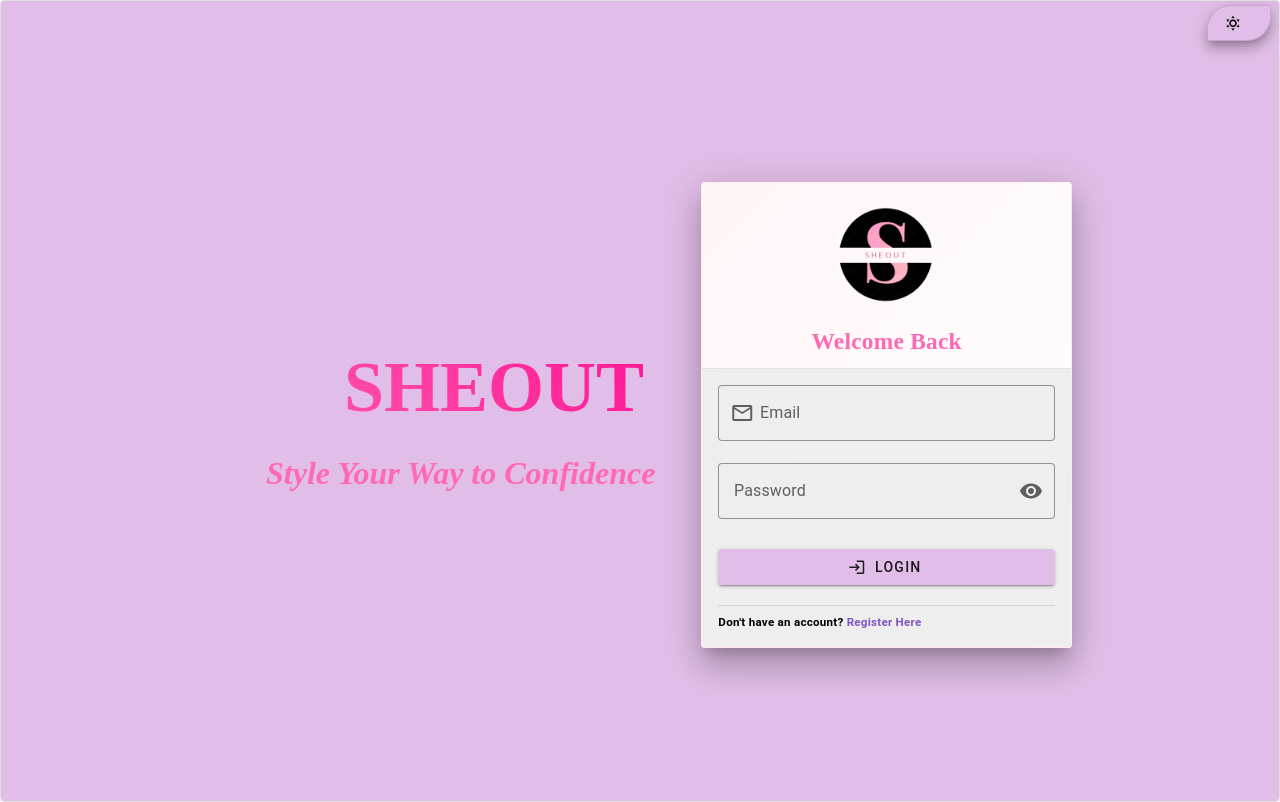
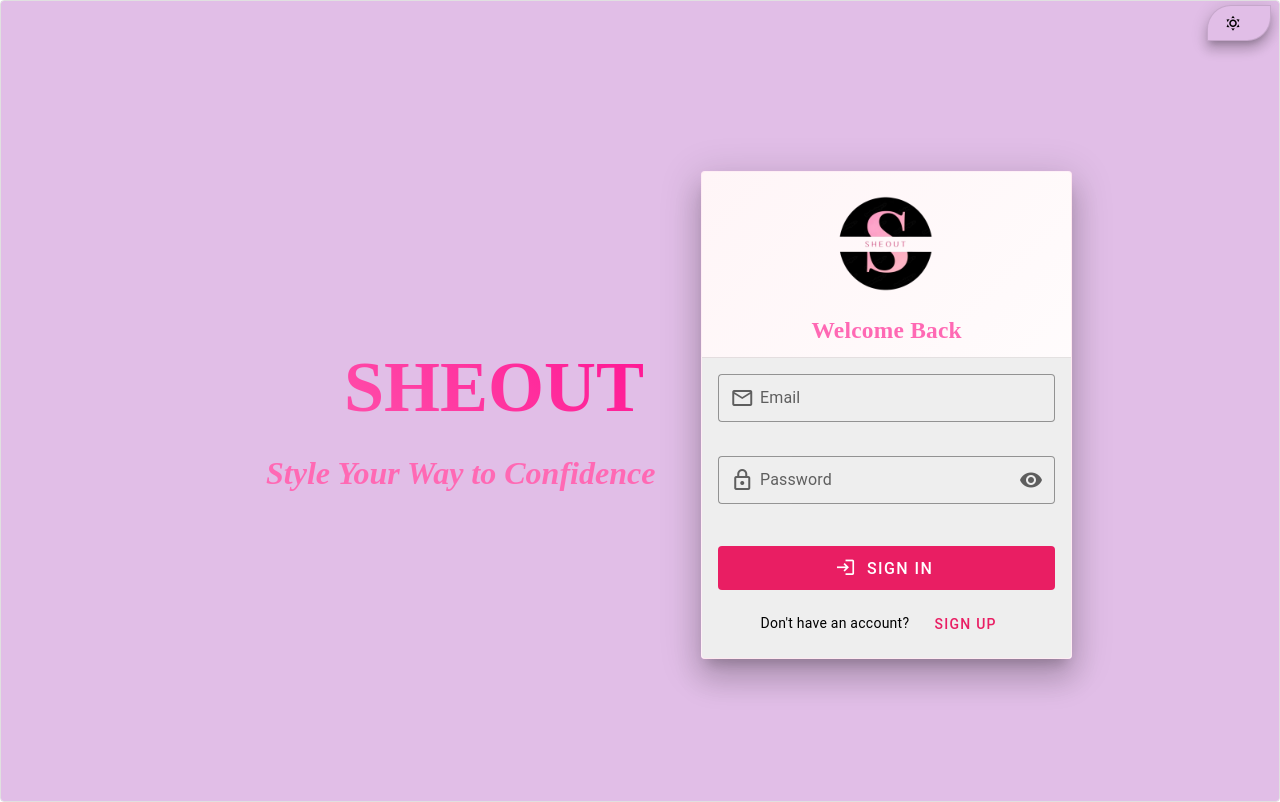
Before and after one commit to ShairaAlaba/Sheout, a Vue app: page / in a window 1280 px wide. Built offline with nearby package versions, Linux system fonts and the light colour scheme; no server answers.

Commit message:
Feat: modify login form

```diff
--- a/src/components/auth/LoginForm.vue
+++ b/src/components/auth/LoginForm.vue
@@ -1,12 +1,13 @@
 <script setup>
-import { ref } from 'vue'
+import { ref, onMounted } from 'vue'
 import { requiredValidator, passwordValidator } from '@/utils/validator'
-import { useRouter } from 'vue-router'
+import { useRouter, useRoute } from 'vue-router'
 import AlertNotication from '@/components/common/AlertNotificatio.vue'
 import { formActionDefault, supabase } from '@/utils/supabase'
 
 // Utilize pre-defined vue functions
 const router = useRouter()
+const route = useRoute()
 
 // Load Variables
 const formDataDefault = {
@@ -21,6 +22,14 @@ const formAction = ref({
 })
 const isPasswordVisible = ref(false)
 const refVForm = ref()
+const redirectPath = ref(null)
+
+// Check for redirect parameter in URL
+onMounted(() => {
+  if (route.query.redirect) {
+    redirectPath.value = route.query.redirect
+  }
+})
 
 const onSubmit = async () => {
   // Reset Form Action utils; Turn on processing at the same time
@@ -38,8 +47,13 @@ const onSubmit = async () => {
   } else if (data) {
     // Add Success Message
     formAction.value.formSuccessMessage = 'Successfully Logged Account.'
-    // Redirect Acct to Dashboard
+
+    // Redirect to intended destination or dashboard
+    if (redirectPath.value) {
+      router.replace(redirectPath.value)
+    } else {
       router.replace('/dashboard')
+    }
   }
 
   // Reset Form
@@ -53,64 +67,75 @@ const onFormSubmit = () => {
     if (valid) onSubmit()
   })
 }
+
+const onRegisterClick = () => {
+  // Pass along the redirect if it exists
+  if (redirectPath.value) {
+    router.push({
+      name: 'register',
+      query: { redirect: redirectPath.value },
+    })
+  } else {
+    router.push('/register')
+  }
+}
 </script>
 
 <template>
+  <v-form ref="refVForm" @submit.prevent="onFormSubmit">
     <AlertNotication
-    :formSuccessMessage="formAction.formSuccessMessage"
-    :formErrorMessage="formAction.formErrorMessage"
-  />
-  <v-form ref="refVForm" @submit.prevent="onFormSubmit" fast-fail>
+      :error-message="formAction.formErrorMessage"
+      :success-message="formAction.formSuccessMessage"
+    ></AlertNotication>
+
     <v-text-field
-      prepend-inner-icon="mdi-email-outline"
       v-model="formData.email"
+      class="mb-3"
+      density="comfortable"
       label="Email"
       type="email"
       variant="outlined"
+      prepend-inner-icon="mdi-email-outline"
       :rules="[requiredValidator]"
     ></v-text-field>
 
     <v-text-field
       v-model="formData.password"
-      :rules="[requiredValidator]"
+      class="mb-3"
+      density="comfortable"
       label="Password"
+      variant="outlined"
+      prepend-inner-icon="mdi-lock-outline"
+      :append-inner-icon="isPasswordVisible ? 'mdi-eye-off' : 'mdi-eye'"
+      :rules="[requiredValidator, passwordValidator]"
       :type="isPasswordVisible ? 'text' : 'password'"
-      :append-inner-icon="isPasswordVisible ? 'mdi-eye-off' : 'mdi-eye'"
       @click:append-inner="isPasswordVisible = !isPasswordVisible"
-      variant="outlined"
     ></v-text-field>
 
-    <div class="d-flex justify-center">
-      <v-hover v-slot="{ isHovering, props }">
+    <div class="d-flex flex-column">
       <v-btn
-          v-bind="props"
-          :color="isHovering ? 'purple-darken-1' : undefined"
-          class="mt-2 submit-button"
+        :loading="formAction.formProcess"
+        block
+        class="mt-2 text-white"
+        color="pink"
+        size="large"
         type="submit"
-          ripple
+        variant="flat"
         prepend-icon="mdi-login"
-          :loading="formAction.formProcess"
-          :disabled="formAction.formProcess"
-          block
       >
-          Login
+        Sign In
       </v-btn>
-      </v-hover>
+
+      <div class="mt-4 text-center">
+        <span>Don't have an account?</span>
+        <v-btn class="ms-2 text-pink" variant="text" @click="onRegisterClick">Sign Up</v-btn>
+      </div>
     </div>
   </v-form>
-  <v-divider class="mt-5"></v-divider>
-  <h5 class="mt-2">
-    Don't have an account?
-    <RouterLink to="/register" class="text-decoration-none purple-link"> Register Here </RouterLink>
-  </h5>
 </template>
 
 <style scoped>
-.submit-button {
-  background-color: #e1bee7;
-}
-
-.purple-link {
-  color: #7e57c2;
+.text-pink {
+  color: #ff69b4;
 }
 </style>
```
Lines whose indentation alone changed are shown as unchanged.
